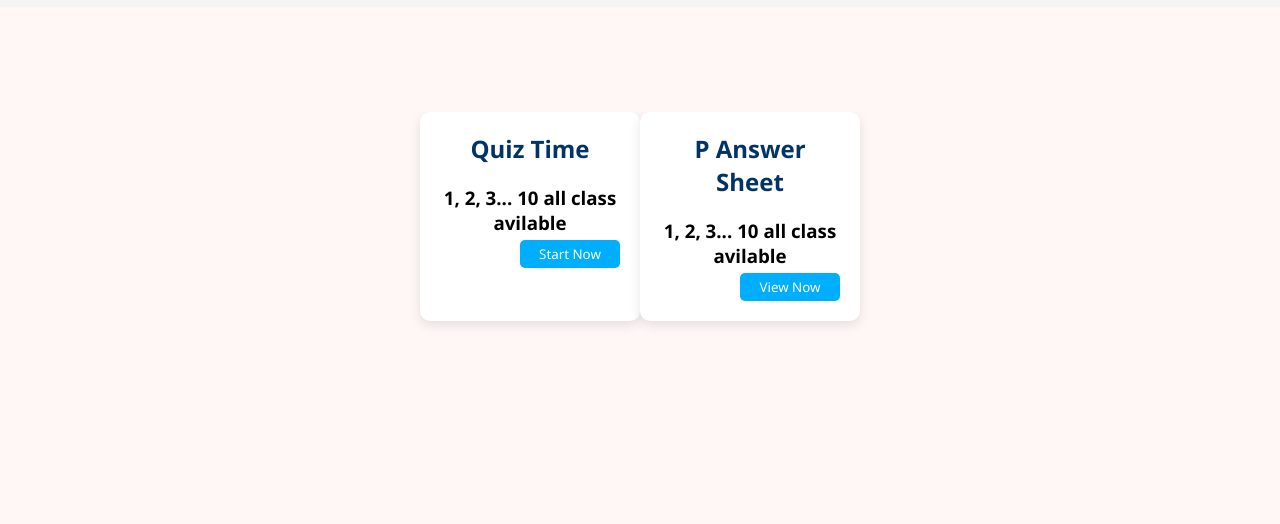
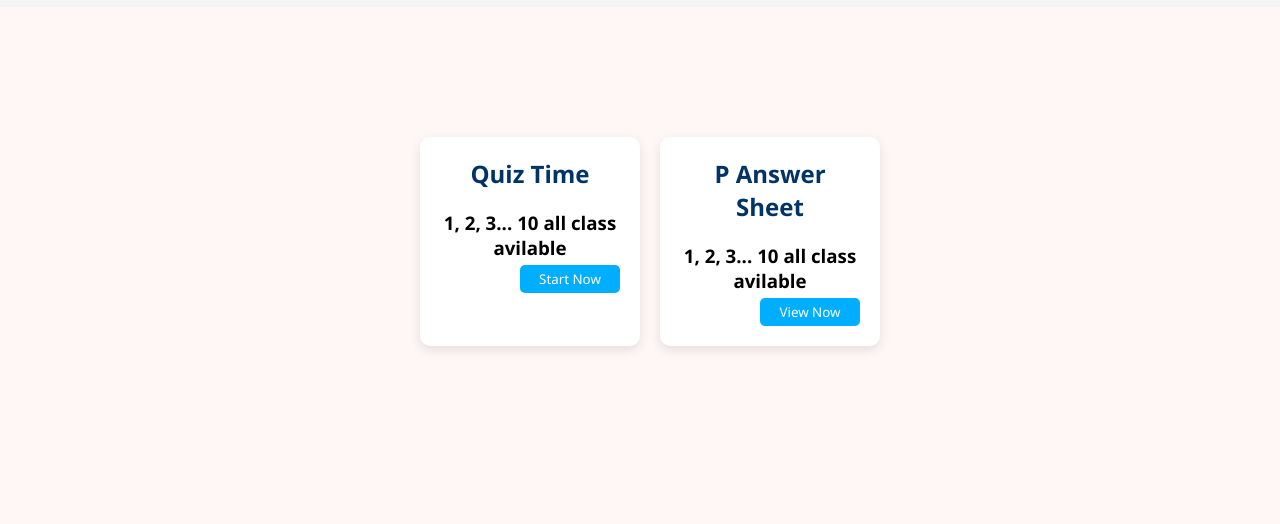
Before and after one commit to aryan11ai/Seedfaa-Academy, a plain HTML site: page index.html in a window 1280 px wide. Shown: the part 1689-2213 px from the top of the page. Drawn offline with nearby package versions, Linux system fonts and the light colour scheme.

Commit message:
Update style.css

```diff
--- a/style.css
+++ b/style.css
@@ -630,6 +630,8 @@ a {
   background-color: #fff;
   text-align: center;
   transition: transform 0.3s ease, box-shadow 0.3s ease;
+  margin-left: 20px;
+  margin-top: 50px;
 }
 
 .update:hover {
```
